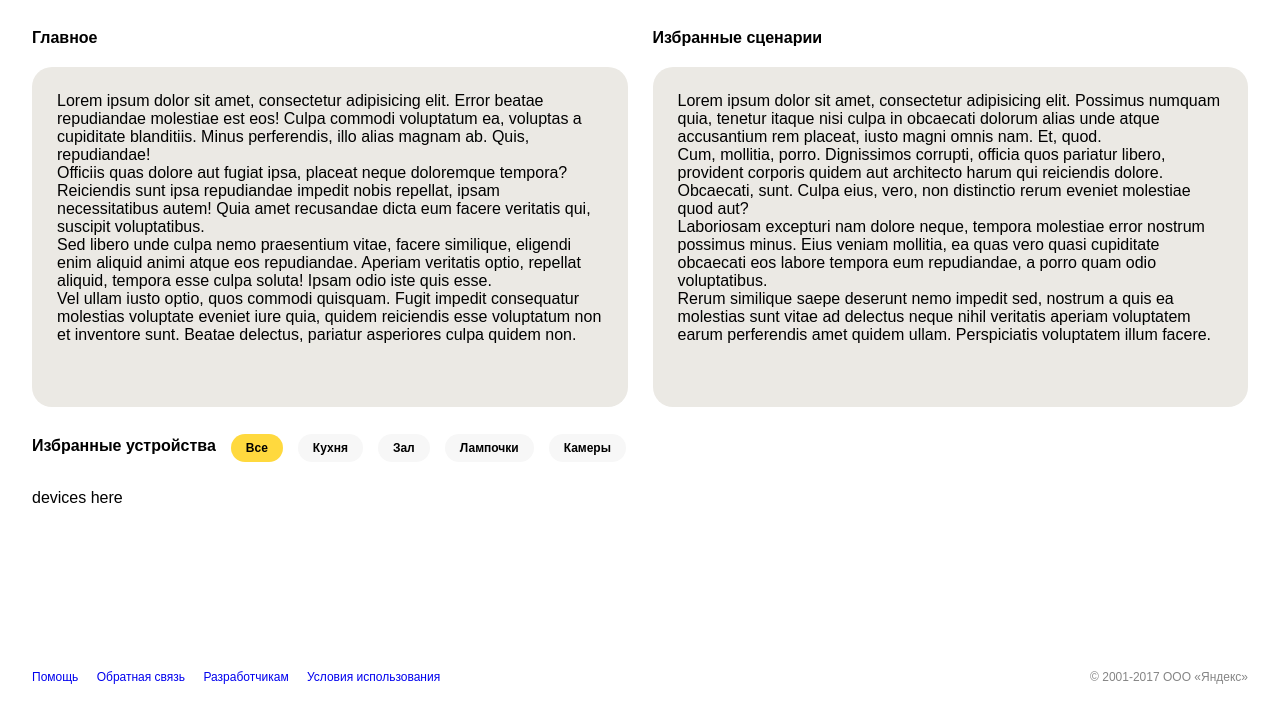
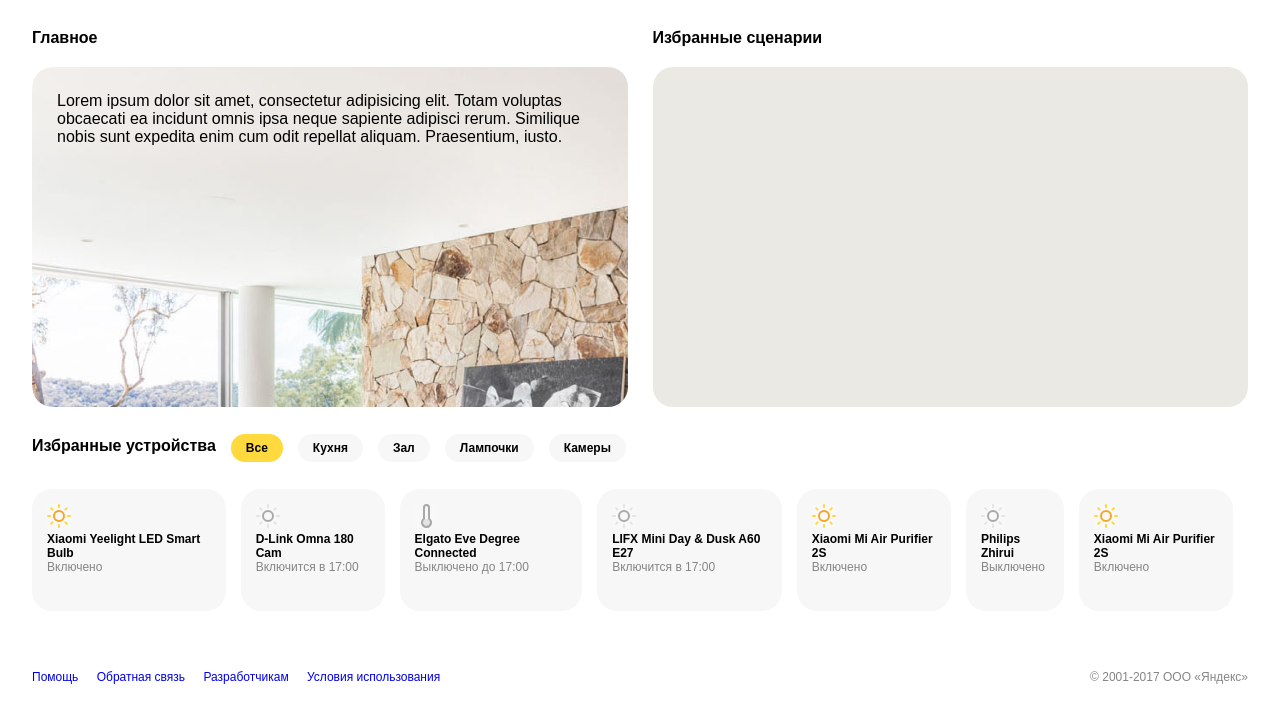
Before and after one commit to tjbulick/entrance-task-2-2, a website: page src/index.html in a window 1280 px wide. Shown: the part 91-800 px from the top of the page. Drawn offline with Linux system fonts and the light colour scheme.

Commit message:
Добавлены панели устройств

```diff
--- a/src/css/main.css
+++ b/src/css/main.css
@@ -92,7 +92,8 @@ nav {
 .general-content {
 	grid-row: span 5;
 	grid-column: span 1;
-	background-color: #ebe9e4;
+	background-image: url(../img/bg@2x.png);
+	background-size: cover;
 	border-radius: 20px;
 	padding: 25px;
 }
@@ -155,3 +156,25 @@ nav {
 .devices-filter button:first-child {
 	background-color: #FFD93E;
 }
+
+.devices-content {
+	display: flex;
+}
+
+.device {
+	background-color: #F7F7F7;
+	margin-right: 15px;
+	padding: 15px;
+	border-radius: 20px;
+	/*flex: 1;*/
+}
+
+.device > .name {
+	font-size: 0.75em;
+	font-weight: bold;
+}
+
+.device > .status {
+	font-size: 0.75em;
+	color: #858585;
+}
--- a/src/index.html
+++ b/src/index.html
@@ -10,6 +10,7 @@
 		<div class="header-container">
 			<div class="logo">
 				<img src="./img/yandex-dom-logo.svg" alt="logo">
+				<!-- все требуемые браузеры поддерживают svg, можно не добавлять png -->
 			</div>
 			<nav role="navigation">
 				<a href="#">Сводка</a>
@@ -26,10 +27,7 @@
 					<div class="header-title">Главное</div>
 				</header>
 				<div class="general-content">
-					<div>Lorem ipsum dolor sit amet, consectetur adipisicing elit. Error beatae repudiandae molestiae est eos! Culpa commodi voluptatum ea, voluptas a cupiditate blanditiis. Minus perferendis, illo alias magnam ab. Quis, repudiandae!</div>
-					<div>Officiis quas dolore aut fugiat ipsa, placeat neque doloremque tempora? Reiciendis sunt ipsa repudiandae impedit nobis repellat, ipsam necessitatibus autem! Quia amet recusandae dicta eum facere veritatis qui, suscipit voluptatibus.</div>
-					<div>Sed libero unde culpa nemo praesentium vitae, facere similique, eligendi enim aliquid animi atque eos repudiandae. Aperiam veritatis optio, repellat aliquid, tempora esse culpa soluta! Ipsam odio iste quis esse.</div>
-					<div>Vel ullam iusto optio, quos commodi quisquam. Fugit impedit consequatur molestias voluptate eveniet iure quia, quidem reiciendis esse voluptatum non et inventore sunt. Beatae delectus, pariatur asperiores culpa quidem non.</div>
+					Lorem ipsum dolor sit amet, consectetur adipisicing elit. Totam voluptas obcaecati ea incidunt omnis ipsa neque sapiente adipisci rerum. Similique nobis sunt expedita enim cum odit repellat aliquam. Praesentium, iusto.
 				</div>
 			</section>
 			<section class="favorites">
@@ -37,10 +35,7 @@
 					<div class="header-title">Избранные сценарии</div>
 				</header>
 				<div class="favorites-content">
-					<div>Lorem ipsum dolor sit amet, consectetur adipisicing elit. Possimus numquam quia, tenetur itaque nisi culpa in obcaecati dolorum alias unde atque accusantium rem placeat, iusto magni omnis nam. Et, quod.</div>
-					<div>Cum, mollitia, porro. Dignissimos corrupti, officia quos pariatur libero, provident corporis quidem aut architecto harum qui reiciendis dolore. Obcaecati, sunt. Culpa eius, vero, non distinctio rerum eveniet molestiae quod aut?</div>
-					<div>Laboriosam excepturi nam dolore neque, tempora molestiae error nostrum possimus minus. Eius veniam mollitia, ea quas vero quasi cupiditate obcaecati eos labore tempora eum repudiandae, a porro quam odio voluptatibus.</div>
-					<div>Rerum similique saepe deserunt nemo impedit sed, nostrum a quis ea molestias sunt vitae ad delectus neque nihil veritatis aperiam voluptatem earum perferendis amet quidem ullam. Perspiciatis voluptatem illum facere.</div>
+
 				</div>
 			</section>
 			<section class="devices">
@@ -54,7 +49,43 @@
 						<button>Камеры</button>
 					</div>
 				</header>
-				<div class="devices-content">devices here</div>
+				<div class="devices-content">
+					<div class="device">
+						<div class="icon"><img src="./img/icon_sun_2.svg" alt=""></div>
+						<div class="name">Xiaomi Yeelight LED Smart Bulb</div>
+						<div class="status">Включено</div>
+					</div>
+					<div class="device">
+						<div class="icon"><img src="./img/icon_sun.svg" alt=""></div>
+						<div class="name">D-Link Omna 180 Cam</div>
+						<div class="status">Включится в 17:00</div>
+					</div>
+					<div class="device">
+						<div class="icon"><img src="./img/icon_temperature.svg" alt=""></div>
+						<div class="name">Elgato Eve Degree Connected</div>
+						<div class="status">Выключено до 17:00</div>
+					</div>
+					<div class="device">
+						<div class="icon"><img src="./img/icon_sun.svg" alt=""></div>
+						<div class="name">LIFX Mini Day & Dusk A60 E27</div>
+						<div class="status">Включится в 17:00</div>
+					</div>
+					<div class="device">
+						<div class="icon"><img src="./img/icon_sun_2.svg" alt=""></div>
+						<div class="name">Xiaomi Mi Air Purifier 2S</div>
+						<div class="status">Включено</div>
+					</div>
+					<div class="device">
+						<div class="icon"><img src="./img/icon_sun.svg" alt=""></div>
+						<div class="name">Philips Zhirui</div>
+						<div class="status">Выключено</div>
+					</div>
+					<div class="device">
+						<div class="icon"><img src="./img/icon_sun_2.svg" alt=""></div>
+						<div class="name">Xiaomi Mi Air Purifier 2S</div>
+						<div class="status">Включено</div>
+					</div>
+				</div>
 			</section>
 		</div>
 	</main>
```
Also changed, not shown: src/img/bg@2x.png (added), src/img/icon_sun.svg (added), src/img/icon_sun_2.svg (added), src/img/icon_temperature.svg (added).
